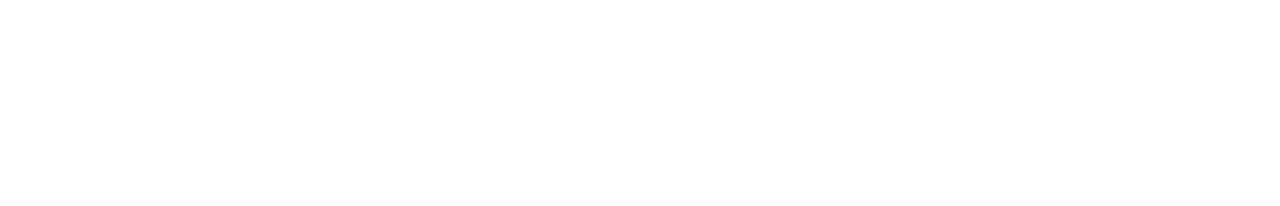
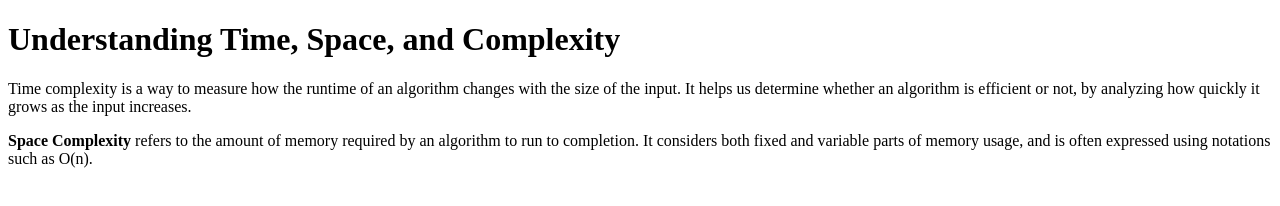
Before and after one commit to acciojob/time-and-space-complexity-shivankit7651, a website: page main.html in a window 1280 px wide. Drawn offline with Linux system fonts and the light colour scheme.

Commit message:
created a submission

```diff
--- a/main.html
+++ b/main.html
@@ -8,6 +8,14 @@
 
 <body>
 	<!-- the entire body must be written by student -->
+	<h1>Understanding Time, Space, and Complexity</h1>
+	<p>
+		Time complexity is a way to measure how the runtime of an algorithm changes with the size of the input. It helps us determine whether an algorithm is efficient or not, by analyzing how quickly it grows as the input increases.
+	</p>
+	<p>
+		<b>Space Complexity</b> refers to the amount of memory required by an algorithm to run to completion. It considers both fixed and variable parts of memory usage, and is often expressed using notations such as O(n).
+	</p>
+
     <script type="text/javascript" src="./script.js">
 </script>
 
```
